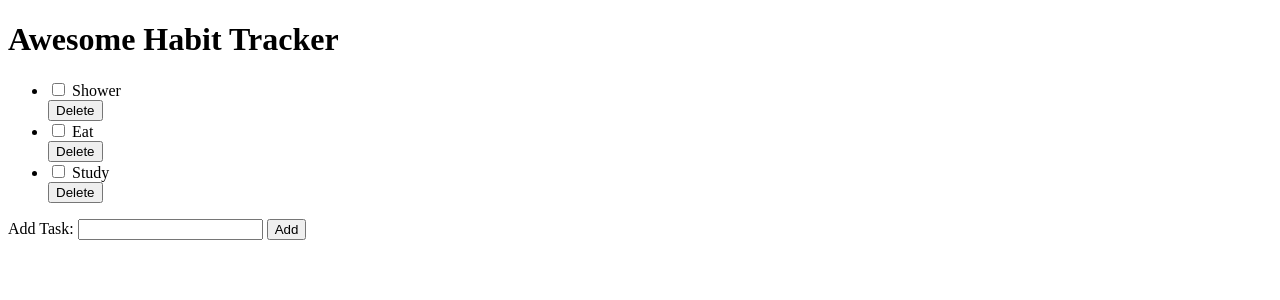
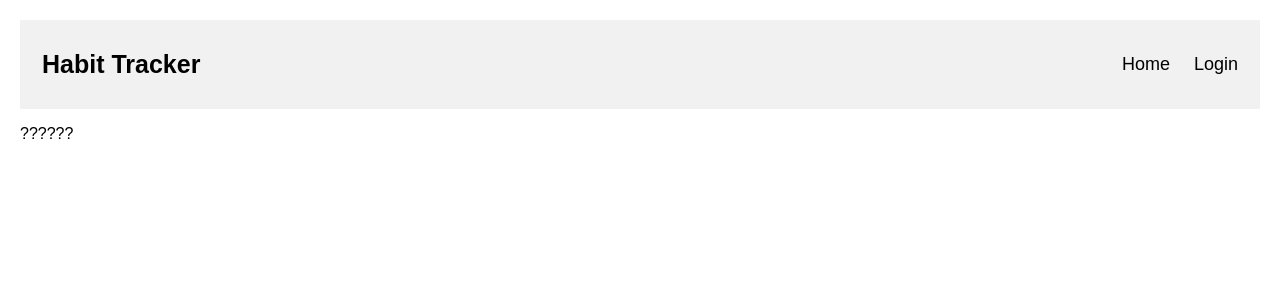
Before and after one commit to LeaMuehlberg/habit_tracker, a Flask app: page / in a window 1280 px wide. Shown: the top 300 px of the page. Run offline with Flask 3, Linux system fonts and the light colour scheme.

Commit message:
added toggable tab headers

```diff
--- a/app.py
+++ b/app.py
@@ -6,23 +6,25 @@ tasks = ['Shower', 'Eat', 'Study']
 
 @app.route('/')
 def index():
-	return render_template('index.html', tasks=tasks)
+	page = request.args.get('page', 'default')
+	return render_template('index.html', tasks=tasks, page=page)
 
 @app.route('/add', methods=['POST'])
 def add_task():
 	new_task = request.form.get('newTask')
 	if new_task:
 		tasks.append(new_task)
-	return redirect(url_for('index'))
+	return redirect(url_for('index', page='Home'))
 
 @app.route('/complete', methods=['POST'])
 def complete_tasks():
+	page = request.args.get('page', 'default')
 	completed_tasks = request.form.getlist('taskCheckbox')
 	for index in map(int, completed_tasks):
 		if 1 <= index <= len(tasks):
 			if 'Completed' not in tasks[index - 1]:
 				tasks[index - 1] += " - Completed"
-	return redirect(url_for('index'))
+	return redirect(url_for('index', page='Home'))
 
 @app.route('/delete', methods=['POST'])
 def delete_tasks():
@@ -31,7 +33,7 @@ def delete_tasks():
 	for index in map(int, tasks_to_delete):
 		if 1 <= index <= len(tasks):
 			del tasks[index - 1]
-	return redirect(url_for('index'))
+	return redirect(url_for('index', page='Home'))
 
 if __name__ == '__main__':
 	app.run(debug=True)
--- /dev/null
+++ b/static/style.css
@@ -0,0 +1,60 @@
+.header {
+	background-color: #f1f1f1;
+	overflow: hidden;
+	padding: 20px 10px;
+}
+
+.header a {
+	float: left;
+	color: black;
+	text-align: center;
+	padding: 12px;
+	text-decoration: none;
+	font-size: 18px;
+	line-height: 25px;
+	border-radius: 4px;
+}
+
+.header a.logo {
+	font-size: 25px;
+	font-weight: bold;
+}
+
+.header a.hover {
+	background-color: dodgerblue;
+	color: white;
+}
+
+.header-right {
+	float:right;
+}
+
+.tabcontent {
+
+}
+
+body {
+	font-family: 'Arial', sans-serif;
+	margin: 20px;
+}
+
+h1 {
+	text-align: center;
+}
+
+ul {
+	list-style-type: none;
+	padding: 0;
+}
+
+li {
+	margin-bottom: 8px;
+}
+
+button {
+	background-color: #dc3545;
+	color: white;
+	border: none;
+	padding: 5px 10px;
+	cursor: pointer;
+}
--- a/templates/index.html
+++ b/templates/index.html
@@ -4,9 +4,53 @@
 	<meta charset="UTF-8">
 	<meta name="viewport" content="width=device-width, initial-scale=1.0">
 	<title>Habit Tracker</title>
+	<link rel="stylesheet" href="{{ url_for('static', filename='style.css') }}">
 </head>
+
+
+<div class="header">
+	<a href="/?page=default" class="logo" onclick="openPage('default', this)">Habit Tracker</a>
+	<div class="header-right">
+		<a class="tablink" href="/?page=Home" onclick="openPage('Home', this)">Home</a>
+		<a class="tablink" href="/?page=Login" onclick="openPage('Login', this)">Login</a>
+	</div>
+</div>
+
+<div id="default" class="tabcontent">
+	<p> ?????? </p>
+</div>
+
+<div id="Login" class="tabcontent">
+	<p> Login </p>
+</div>
+
+<script>
+	function openPage(name, elmnt) {
+		var i, tabcontent, tablinks;
+		tabcontent = document.getElementsByClassName("tabcontent");
+		for (i = 0; i < tabcontent.length; i++) {
+			tabcontent[i].style.display = "none";
+		}
+
+		tablinks = document.getElementsByClassName("tablink");
+		for (i = 0; i < tablinks.length; i++) {
+			tablinks[i].style.backgroundColor = "";
+		}
+
+		document.getElementById(name).style.display = "block";
+	}
+
+	window.onload = function() {
+		const params = new URLSearchParams(window.location.search);
+		const page = params.get('page') || 'default';
+		openPage(page, null);
+	};
+
+
+</script>
+
+<div id="Home" class="tabcontent">
 	<body>
-	<h1>Awesome Habit Tracker</h1>
 			<ul>
 				{% for task in tasks %}
 					<li>
@@ -35,4 +79,7 @@
 			<button type="submit">Add</button>
 		</form>
 	</body>
+</div>
+
+
 </html>
```
Lines whose indentation alone changed are shown as unchanged.
